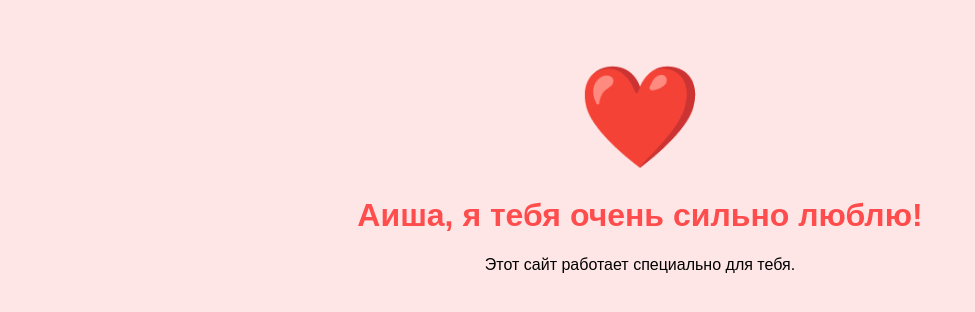
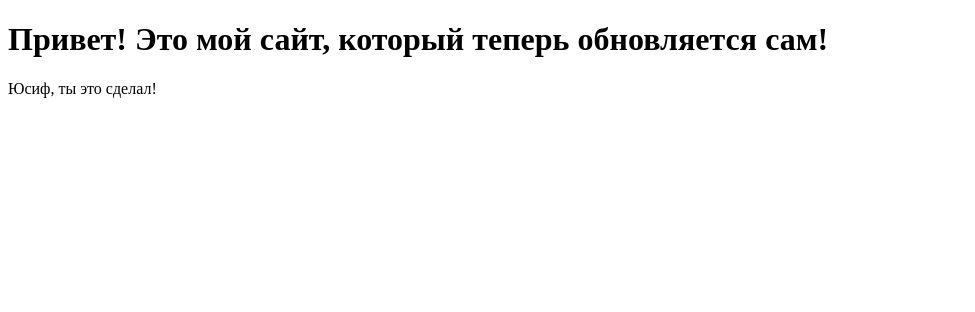
Before and after one commit to Yusif2603/MyDevops, a plain HTML site: page website/index.html in a window 1280 px wide. Shown: the whole page, without its empty margins (0-975 px from the left). Drawn offline with Linux system fonts and the light colour scheme.

Commit message:
Update index.html

```diff
--- a/website/index.html
+++ b/website/index.html
@@ -1,17 +1,10 @@
 <!DOCTYPE html>
-<html lang="ru">
+<html>
 <head>
-    <meta charset="UTF-8">
-    <title>Для моей Аиши</title>
-    <style>
-        body { background-color: #ffe6e6; text-align: center; font-family: Arial, sans-serif; padding-top: 50px; }
-        h1 { color: #ff4d4d; }
-        .heart { color: #ff4d4d; font-size: 100px; }
-    </style>
+    <title>My Website</title>
 </head>
 <body>
-    <div class="heart">❤️</div>
-    <h1>Аиша, я тебя очень сильно люблю!</h1>
-    <p>Этот сайт работает специально для тебя.</p>
+    <h1>Привет! Это мой сайт, который теперь обновляется сам!</h1>
+    <p>Юсиф, ты это сделал!</p>
 </body>
 </html>
```
